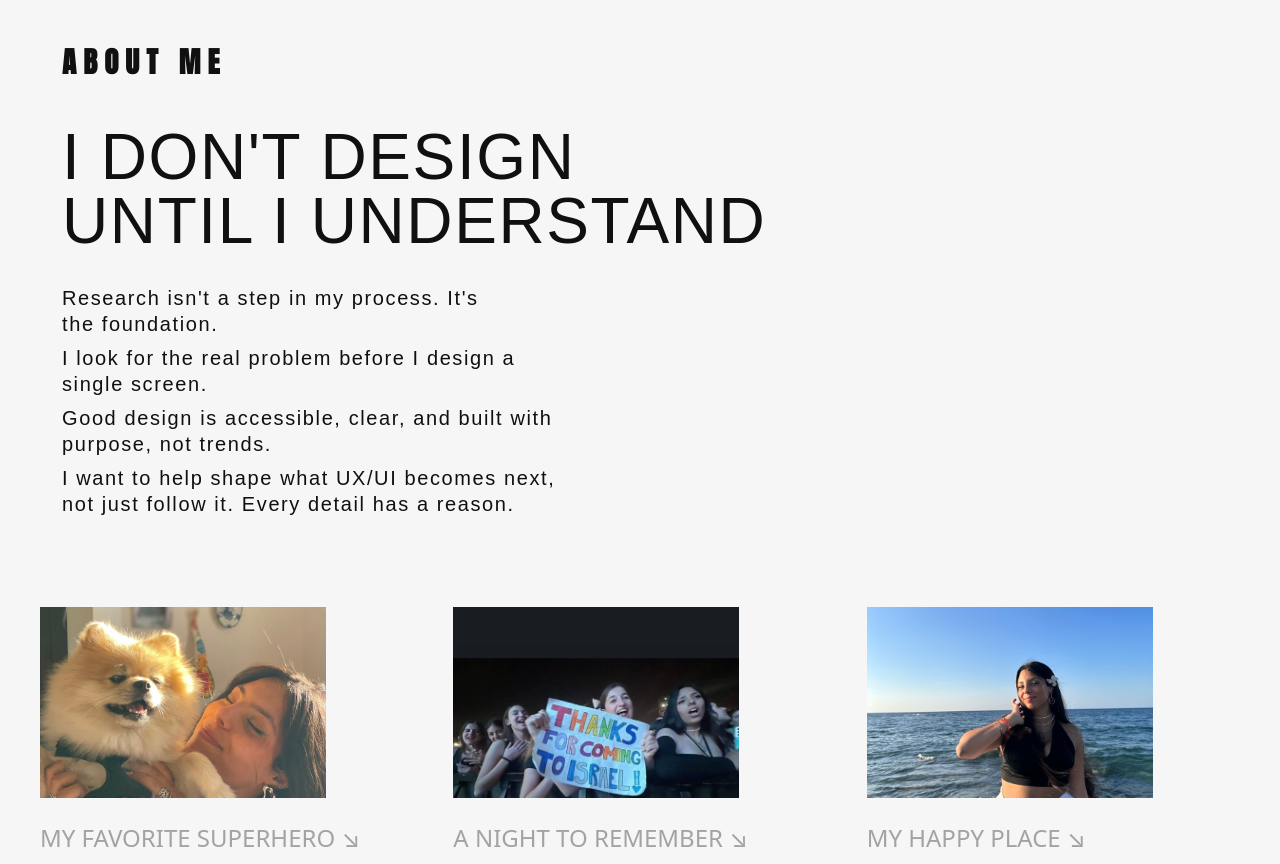
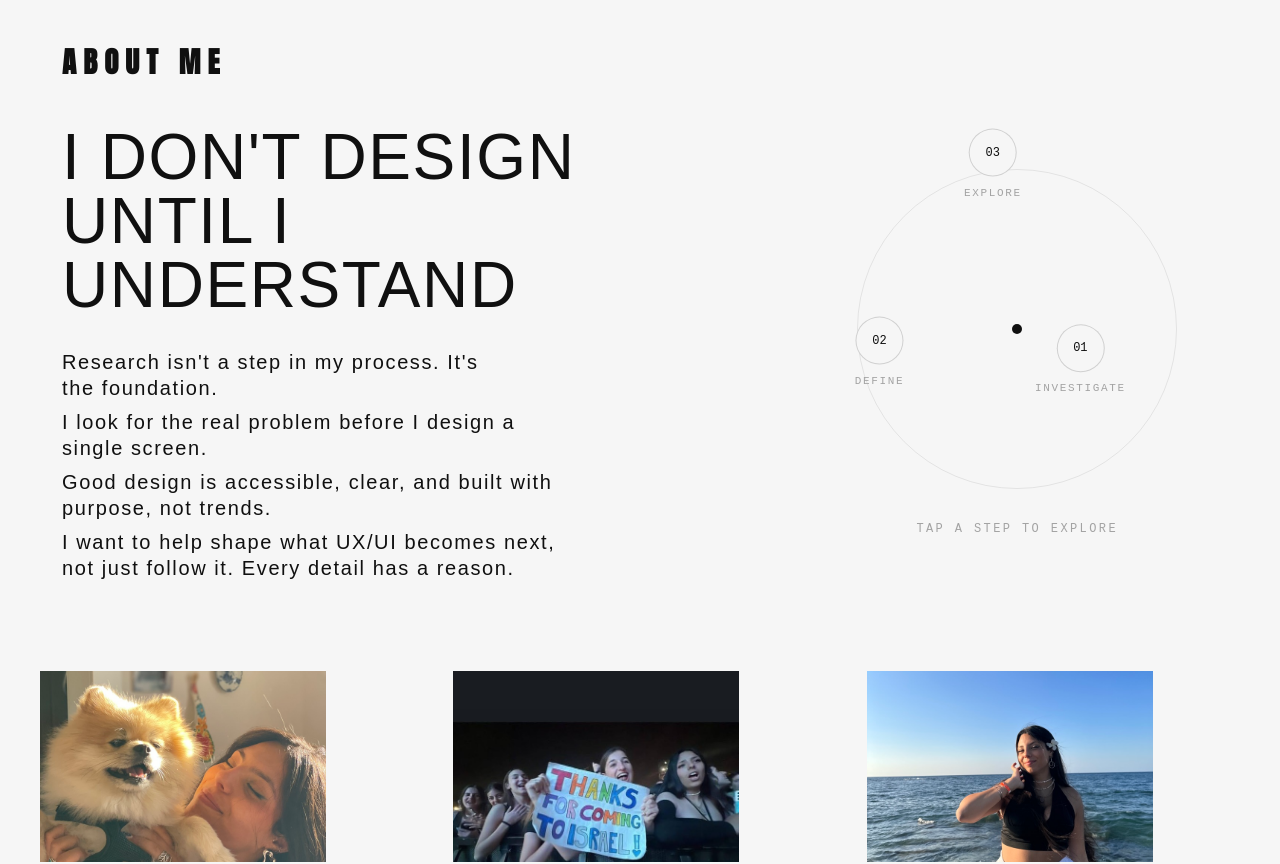
Before and after one commit to ErezGartsman/ShayShaibi, a React (Vite) app: page / in a window 1280 px wide. Shown: the part 2560-3424 px from the top of the page. Built offline with nearby package versions, Linux system fonts and the light colour scheme; a web font is replaced by a local one.

Commit message:
Update portfolio

```diff
--- /dev/null
+++ b/src/components/ProcessOrbit.jsx
@@ -0,0 +1,128 @@
+import { useState, useEffect } from 'react'
+import { motion, AnimatePresence } from 'framer-motion'
+
+const ease = [0.22, 1, 0.36, 1]
+
+const steps = [
+  {
+    number: '01',
+    title: 'INVESTIGATE',
+    tagline: "Before I design anything, I need to understand what I'm really solving.",
+    body: "I start by going beyond the brief. I talk to the client, their team, and when relevant, the people who will eventually build or work with the product. I explore the business, its goals, audience, existing processes and the impact of the problem. Then I research competitors, parallel markets and other industries to understand what already exists, and identify where the opportunities are.",
+    keywords: ['Business', 'Stakeholders', 'Users', 'Market', 'Competitors', 'Adjacent Industries'],
+  },
+  {
+    number: '02',
+    title: 'DEFINE',
+    tagline: 'I turn research into clear challenges.',
+    body: 'I identify the real problem, user needs, business goals, constraints and opportunities. Then I continue researching wherever an unanswered question remains.',
+    keywords: ['Challenges', 'Pain Points', 'Needs', 'Goals', 'Opportunities', 'Constraints'],
+  },
+  {
+    number: '03',
+    title: 'EXPLORE',
+    tagline: "I don't jump into the first solution that comes to mind.",
+    body: "I collect references from direct competitors and unexpected worlds, sketch ideas by hand, and explore multiple visual and experience directions before committing to one. I look beyond the obvious. Sometimes the best solution for one industry is hiding in a completely different one.",
+    keywords: ['References', 'Cross-industry Inspiration', 'Sketches', '3 to 6 Directions', 'Visual Language'],
+  },
+]
+
+const RADIUS = 128
+
+/* Radial process diagram: three steps orbit a fixed center, slowly auto-rotating.
+   Clicking a node stops the rotation and expands a card with the full step
+   content below the ring; clicking the same node again (or picking another)
+   resumes/switches. Monochrome throughout to match the site's achromatic system
+   — this is the same "orbit" concept as typical animated timeline components,
+   rebuilt with plain CSS/Framer Motion instead of a shadcn/Next.js stack, since
+   this project uses neither. */
+export default function ProcessOrbit() {
+  const [angle, setAngle] = useState(0)
+  const [activeIndex, setActiveIndex] = useState(null)
+
+  useEffect(() => {
+    if (activeIndex !== null) return
+    const id = setInterval(() => {
+      setAngle((a) => (a + 0.25) % 360)
+    }, 50)
+    return () => clearInterval(id)
+  }, [activeIndex])
+
+  const active = activeIndex !== null ? steps[activeIndex] : null
+
+  return (
+    <div className="flex flex-col items-center">
+      <div className="relative h-[320px] w-[320px]">
+        <div className="absolute inset-0 rounded-full border border-line-soft" />
+        <div className="absolute left-1/2 top-1/2 h-2.5 w-2.5 -translate-x-1/2 -translate-y-1/2 rounded-full bg-ink" />
+
+        {steps.map((step, i) => {
+          const nodeAngle = ((i / steps.length) * 360 + angle) % 360
+          const radian = (nodeAngle * Math.PI) / 180
+          const x = RADIUS * Math.cos(radian)
+          const y = RADIUS * Math.sin(radian)
+          const isActive = activeIndex === i
+
+          return (
+            <button
+              key={step.number}
+              type="button"
+              onClick={() => setActiveIndex((prev) => (prev === i ? null : i))}
+              aria-pressed={isActive}
+              className="absolute left-1/2 top-1/2 flex -translate-x-1/2 -translate-y-1/2 flex-col items-center gap-2"
+              style={{ transform: `translate(calc(-50% + ${x}px), calc(-50% + ${y}px))` }}
+            >
+              <span
+                className={`flex h-12 w-12 items-center justify-center rounded-full border font-mono text-xs transition-colors duration-300 ${
+                  isActive ? 'border-ink bg-ink text-paper' : 'border-line bg-paper text-ink'
+                }`}
+              >
+                {step.number}
+              </span>
+              <span className="whitespace-nowrap font-mono text-[11px] uppercase tracking-[0.15em] text-dim">
+                {step.title}
+              </span>
+            </button>
+          )
+        })}
+      </div>
+
+      <div className="relative mt-8 w-full max-w-[380px]">
+        <AnimatePresence>
+          {active ? (
+            <motion.div
+              key={active.number}
+              initial={{ opacity: 0, y: 12 }}
+              animate={{ opacity: 1, y: 0 }}
+              exit={{ opacity: 0, y: 12 }}
+              transition={{ duration: 0.35, ease }}
+              className="border border-line-soft bg-paper p-6"
+            >
+              <p className="font-mono text-xs uppercase tracking-[0.2em] text-dim">{active.number}</p>
+              <h4 className="mt-1 font-display text-2xl uppercase leading-none tracking-[0.05em] text-ink">
+                {active.title}
+              </h4>
+              <p className="mt-3 font-sans text-base font-medium leading-snug text-ink">{active.tagline}</p>
+              <p className="mt-3 font-mono text-sm leading-relaxed text-grey">{active.body}</p>
+              <div className="mt-4 border-t border-line-soft pt-4">
+                <p className="font-mono text-[11px] uppercase tracking-[0.15em] text-dim">What I look into</p>
+                <p className="mt-2 font-mono text-sm text-ink">{active.keywords.join(' · ')}</p>
+              </div>
+            </motion.div>
+          ) : (
+            <motion.p
+              key="hint"
+              initial={{ opacity: 0 }}
+              animate={{ opacity: 1 }}
+              exit={{ opacity: 0 }}
+              transition={{ duration: 0.35, ease }}
+              className="text-center font-mono text-xs uppercase tracking-[0.2em] text-dim"
+            >
+              Tap a step to explore
+            </motion.p>
+          )}
+        </AnimatePresence>
+      </div>
+    </div>
+  )
+}
--- a/src/pages/Home.jsx
+++ b/src/pages/Home.jsx
@@ -2,6 +2,7 @@ import { useState, useEffect } from 'react'
 import { Link } from 'react-router-dom'
 import { motion, useScroll, useMotionValueEvent, AnimatePresence } from 'framer-motion'
 import Reveal from '../components/Reveal.jsx'
+import ProcessOrbit from '../components/ProcessOrbit.jsx'
 import { projects } from '../data/projects.js'
 import portrait from '../assets/portrait.png'
 import useInViewAutoplay from '../hooks/useInViewAutoplay.js'
@@ -282,15 +283,15 @@ function ImageSlot({ item }) {
 const aboutColumns = [
   {
     label: 'MY FAVORITE SUPERHERO',
-    body: 'Thor is named after my favorite Marvel superhero — and yes, I\'m completely obsessed with Marvel. I\'ve watched every movie at least twice and somehow still find new details to notice every time. He\'s my favorite little superhero and one of the happiest parts of my life.',
+    body: 'Thor is named after my favorite Marvel superhero, and yes, I\'m completely obsessed with Marvel. I\'ve watched every movie at least twice and somehow still find new details to notice every time. He\'s my favorite little superhero and one of the happiest parts of my life.',
   },
   {
     label: 'A NIGHT TO REMEMBER',
-    body: 'This was at the Maroon 5 show in Israel — and one of those moments I still can\'t believe actually happened. I was so excited that I nearly fainted, and somehow I even ended up being featured on his Instagram Story. Definitely one of those memories that stays with you.',
+    body: 'This was at the Maroon 5 show in Israel, and one of those moments I still can\'t believe actually happened. I was so excited that I nearly fainted, and somehow I even ended up being featured on his Instagram Story. Definitely one of those memories that stays with you.',
   },
   {
     label: 'MY HAPPY PLACE',
-    body: 'The sea, travel, and time away are an essential part of my life. They give me space to slow down, recharge, and find inspiration. Some of my best creative ideas come when I\'m not actively looking for them — just taking in a new place, a different view, or a quiet moment by the water.',
+    body: 'The sea, travel, and time away are an essential part of my life. They give me space to slow down, recharge, and find inspiration. Some of my best creative ideas come when I\'m not actively looking for them, just taking in a new place, a different view, or a quiet moment by the water.',
   },
 ]
 
@@ -343,10 +344,13 @@ function AboutSection() {
         </h2>
       </Reveal>
 
-      {/* Desktop: headline + philosophy, stacked in a single column so the paragraph
-          shares the exact same left edge as the headline above it (both are plain
-          block children of this one flex column — no offsetting margins needed). */}
-      <div className="hidden gap-8 md:mt-12 md:flex md:flex-col md:pl-[22px]">
+      {/* Desktop: headline + philosophy on the left (own flex column, so the
+          paragraph shares the exact same left edge as the headline above it —
+          both are plain block children, no offsetting margins needed); the
+          process orbit fills the white space on the right, lg+ only, where
+          there's enough width for it. */}
+      <div className="hidden gap-8 md:mt-12 md:grid lg:grid-cols-[3fr_2fr] lg:gap-16 md:pl-[22px]">
+        <div className="flex flex-col gap-8">
           <Reveal amount={0.3} className="min-w-0">
             <h3
               className="text-[64px] font-normal uppercase leading-[64px] text-ink"
@@ -376,6 +380,11 @@ function AboutSection() {
                 <p key={f}>{f}</p>
               ))}
             </div>
+          </Reveal>
+        </div>
+
+        <Reveal delay={0.2} amount={0.3} className="hidden lg:flex lg:items-center lg:justify-center">
+          <ProcessOrbit />
         </Reveal>
       </div>
 
```
Lines whose indentation alone changed are shown as unchanged.
